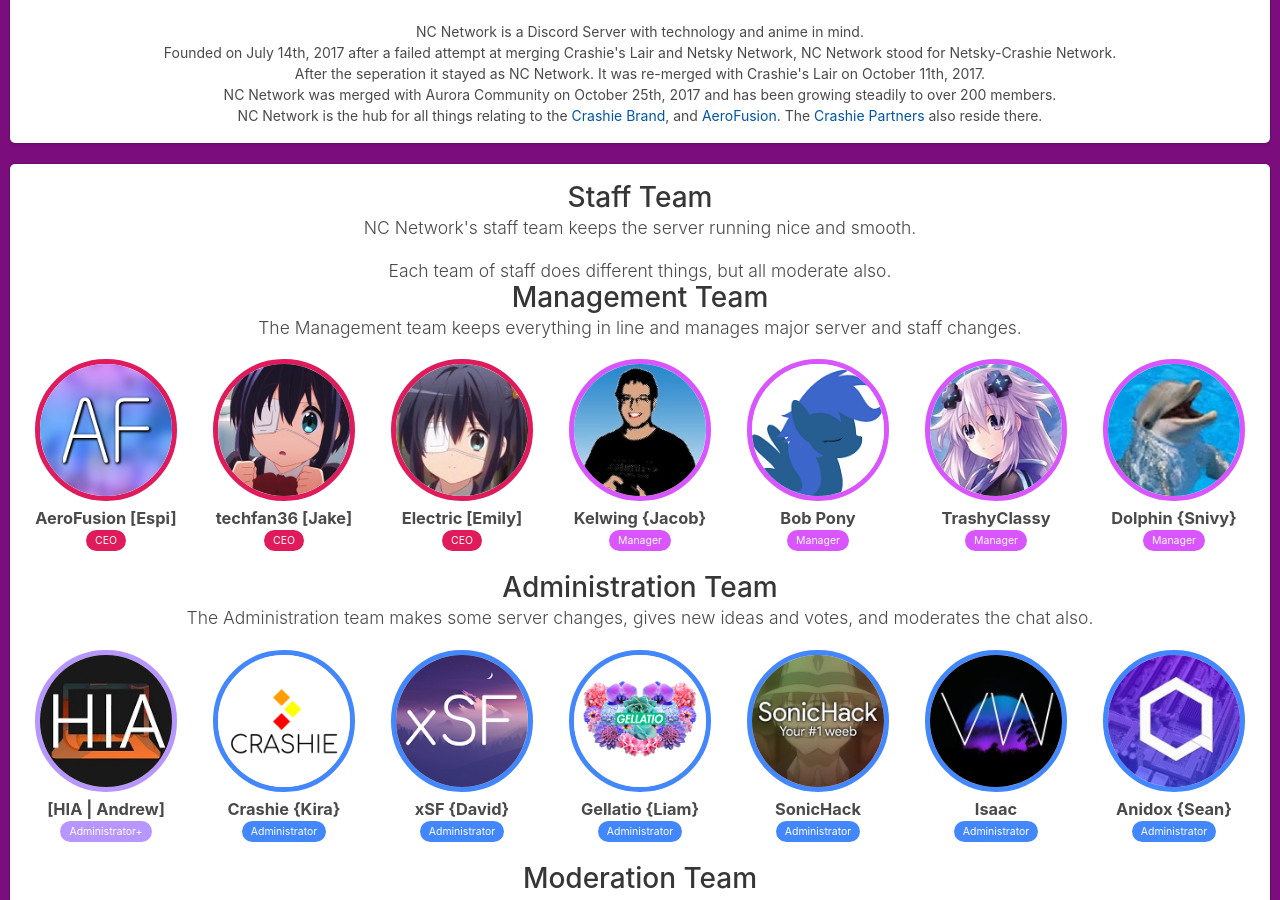
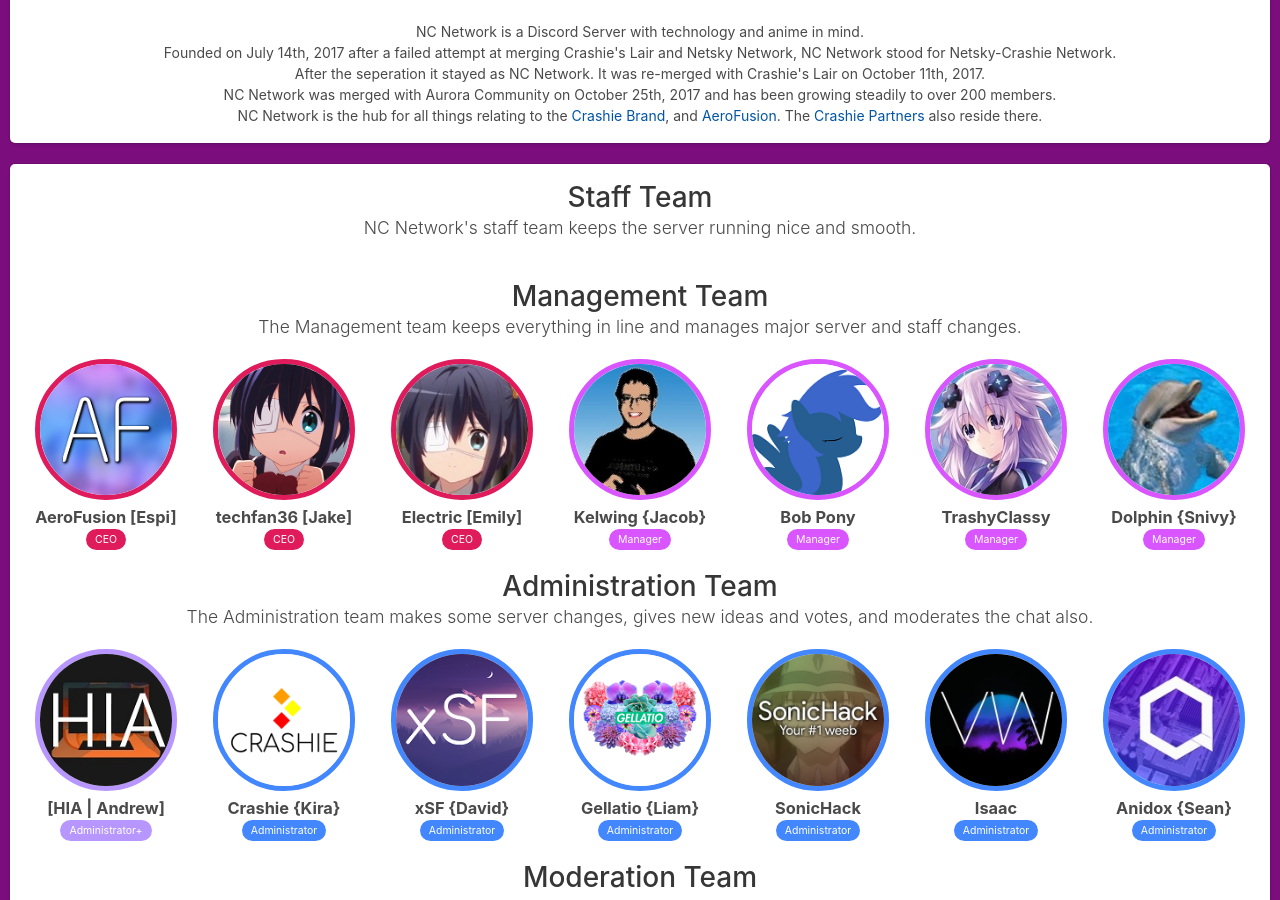
Before and after one commit to xwinbyte/NetskyWebsite, a Jekyll site: the page built from index.html, in a window 1280 px wide and 900 px high, scrolled down 660 px. Built offline with Jekyll 4.4.1, drawn with Linux system fonts in a browser that asks for light colours; nearby versions of some CDN libraries.

Commit message:
Update index.html

```diff
--- a/index.html
+++ b/index.html
@@ -16,7 +16,7 @@
 			<div class="box" id="staff" style="text-align: center;">
 				<h1 class="title"><strong>Staff Team</strong></h1>
 				<h2 class="subtitle">NC Network's staff team keeps the server running nice and smooth.</h2>
-				<h2 class="subtitle">Each team of staff does different things, but all moderate also.</h2>
+				<br>
 				<h1 class="title"><strong>Management Team</strong></h1>
 				<h2 class="subtitle">The Management team keeps everything in line and manages major server and staff changes.</h2>
 				<div class="columns">
```
